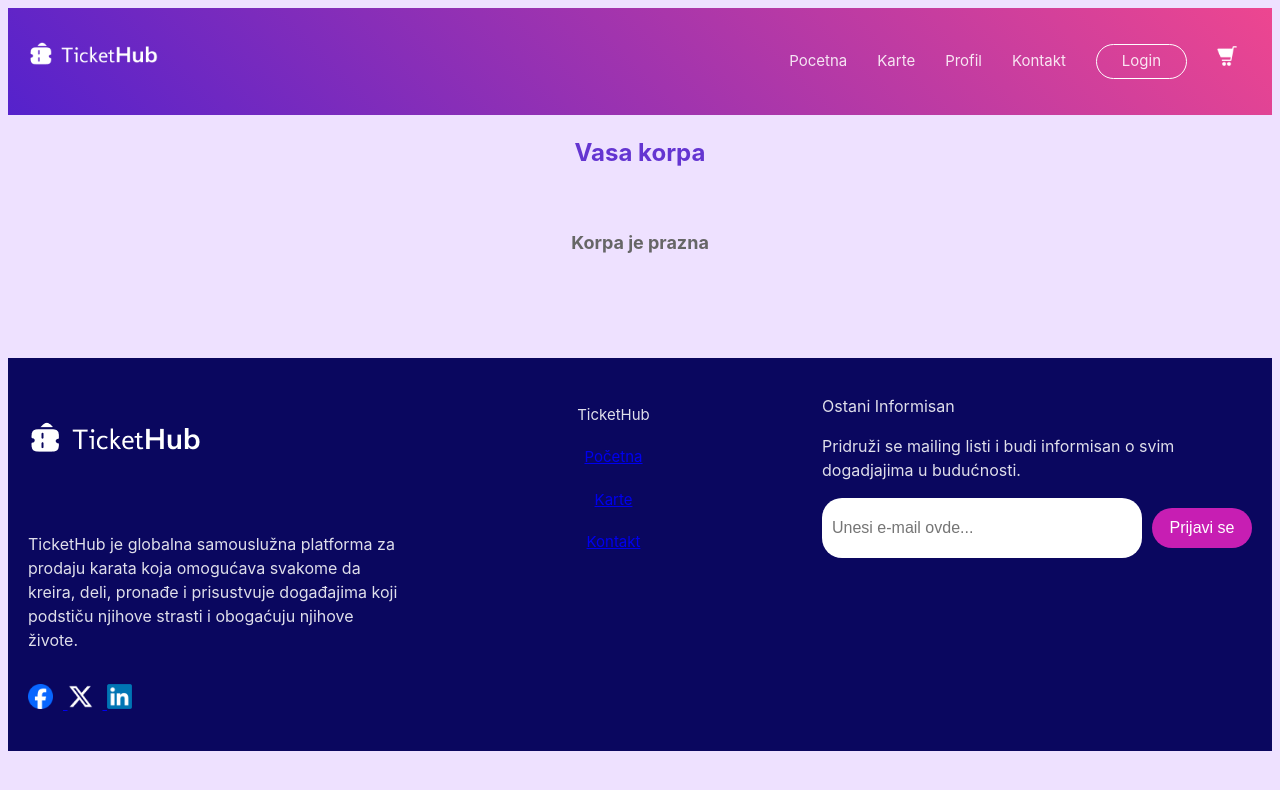
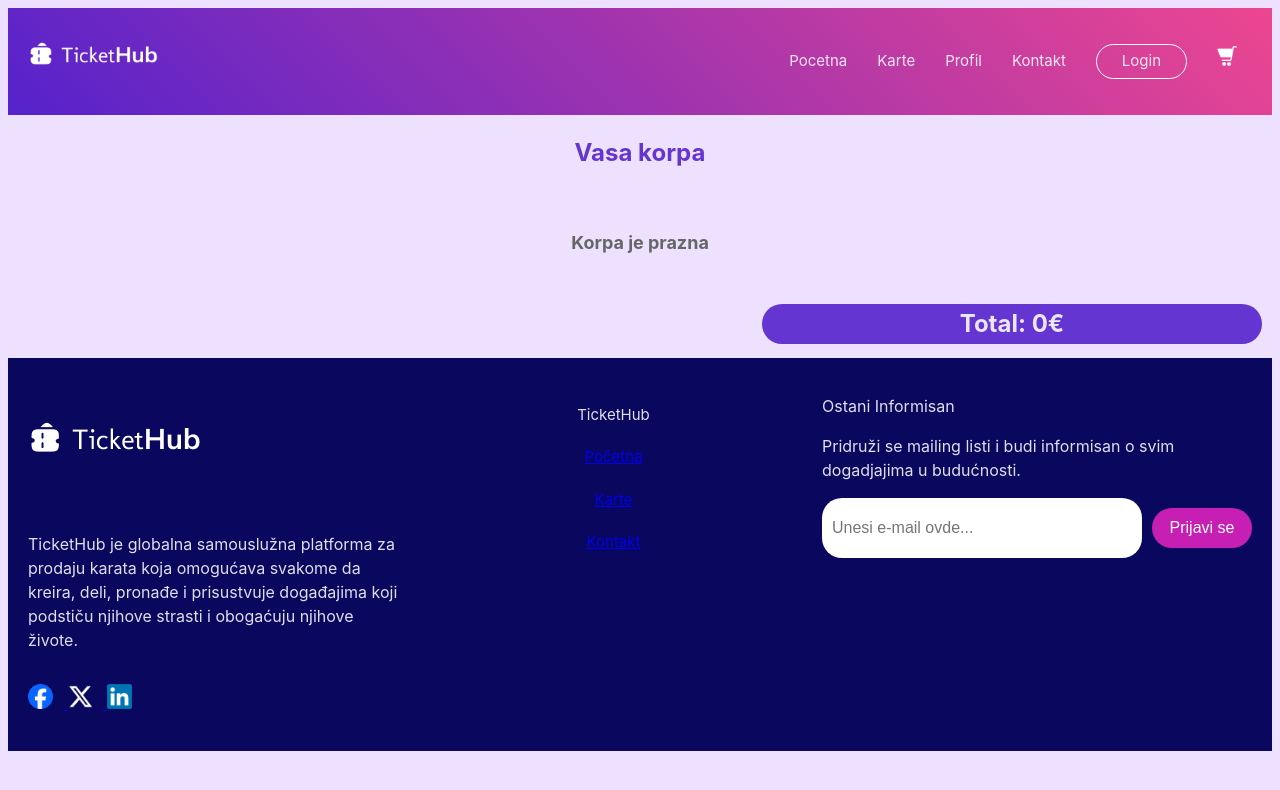
Before and after one commit to elab-development/klijentske-veb-tehnologije-2024-2022-0216-prodaja-karata, a React (Vite) app in the folder react-app/: page /korpa in a window 1280 px wide. Shown: the top 790 px of the page. Built offline with nearby package versions, Linux system fonts and the light colour scheme.

Commit message:
sesnaest commit

```diff
--- a/react-app/src/components/KartaLista.css
+++ b/react-app/src/components/KartaLista.css
@@ -10,7 +10,7 @@
     border-radius: 20px;
     padding: 15px;
     width: 300px;
-    height: 400px;
+    height: 460px;
     margin-bottom: 5px;
     display: flex;
     flex-direction: column;
@@ -57,3 +57,7 @@
     width: 100%;
     margin-top: auto;
 }
+
+.cena{
+    color: #000;
+}
--- a/react-app/src/components/KarteLista.tsx
+++ b/react-app/src/components/KarteLista.tsx
@@ -1,8 +1,7 @@
-import { useState } from 'react';
 import Dogadjaj from '../models/Dogadjaj';
 import '../components/KartaLista.css';
 import ReusableDugme from './ReusableDugme';
-import srce from '../assets/Ikonice/666627.png'
+
 import { useCart } from './KorpaFunkcije';
 
 interface KarteListaProps {
@@ -14,6 +13,8 @@ function KarteLista({ dogadjaji }: KarteListaProps) {
 
   const handleDodaj = (dogadjaj: Dogadjaj) => {
     dodajUKorpu(dogadjaj);
+    alert("Dodato u korpu!");
+
   };
 
   return (
@@ -26,6 +27,7 @@ function KarteLista({ dogadjaji }: KarteListaProps) {
               <h2 className='dogadjajIme'>{dogadjaj.name}</h2>
               <p className='dogadjajDatum'>Datum: {dogadjaj.dates.start.localDate}</p>
               <p className='dogadjajVreme'>Vreme: {dogadjaj.dates.start.localTime}</p>
+              <p className = 'cena' > Cena: 30€</p>
             </div>
             <div className = 'dugmeNaDnuKartice'>
               <ReusableDugme text='Dodaj u korpu' onClick={() => handleDodaj(dogadjaj)} />
--- a/react-app/src/pages/Korpa.tsx
+++ b/react-app/src/pages/Korpa.tsx
@@ -3,12 +3,23 @@ import NavBar from "../components/NavBar"
 import Futer from "../components/Futer"
 import './css/Korpa.css'
 import { useCart } from '../components/KorpaFunkcije';
-import { useEffect } from 'react';
+import { useEffect, useState } from 'react';
+
 
 function Korpa() {
   const { ElementiUKorpi, izbaciIzKorpe, povecaj, smanji } = useCart();
 
   useEffect(() => {}, [ElementiUKorpi]);
+
+  const[cena, setCena] = useState(0);
+
+  useEffect(() => {
+    let novaUkupnaCena = 0;
+    for (let i = 0; i < ElementiUKorpi.length; i++) {
+      novaUkupnaCena += ElementiUKorpi[i].broj * 30;
+    }
+    setCena(novaUkupnaCena);
+  }, [ElementiUKorpi]);
 
   return (
     <div className="stranicaKorpa">
@@ -38,6 +49,9 @@ function Korpa() {
           ))
         )}
       </div>
+      <div className = 'racun'>
+        <h2 className = 'naslovRacun'> Total: {cena}€ </h2>
+      </div>
       <div className="futer">
         <Futer />
       </div>
--- a/react-app/src/pages/Login.tsx
+++ b/react-app/src/pages/Login.tsx
@@ -3,6 +3,8 @@ import "../pages/css/Login.css";
 import NavBar from "../components/NavBar";
 import Futer from "../components/Futer";
 import FormaLogin from "../components/FormaLogin";
+import { Link } from "react-router-dom";
+
 
 const LoginForm: React.FC = () => {
   return (
@@ -13,6 +15,7 @@ const LoginForm: React.FC = () => {
       <h1 className="naslovLogin">Prijavite se</h1>
       <div className = 'formaLogin'>
         <FormaLogin />
+        <div className = 'nemateProfil'><p > Nemate profil? <Link to = '/registracija'> Registrujte se </Link></p></div>
       </div>
 
       <div className="futerLogin">
--- a/react-app/src/pages/css/Kontakt.css
+++ b/react-app/src/pages/css/Kontakt.css
@@ -21,6 +21,26 @@
     border-radius: 20px;
     margin: 0 auto;
 }
+.racun{
+  background-color: #6435D1;
+  border-radius: 20px;
+  display: flex;
+  float: right;
+  width: 500px;
+  height: 40px;
+  margin: 10px;
+  justify-content: center;
+  align-items: center;
+
+}
+
+
+.dugmePlacanje{
+    width: 40px;
+}
+
+
+
 
 @media screen and (max-width: 1024px) {
     .formaKontakt {
--- a/react-app/src/pages/css/Login.css
+++ b/react-app/src/pages/css/Login.css
@@ -24,6 +24,7 @@
   flex-grow: 1;
   display: flex;
   justify-content: center;
+  flex-direction: column;
   align-items: center;
   padding: 7rem;
   max-width: 600px;
```
